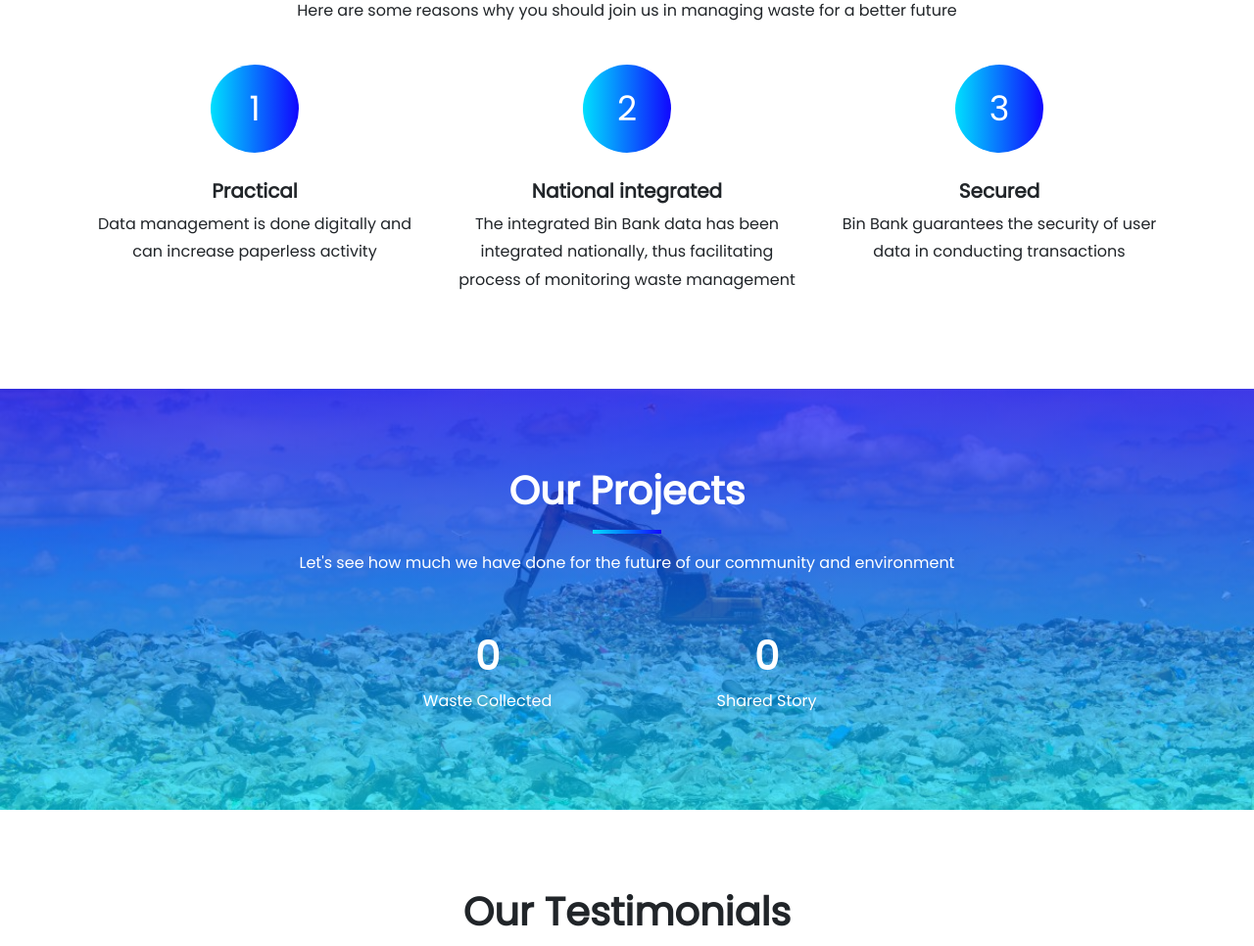
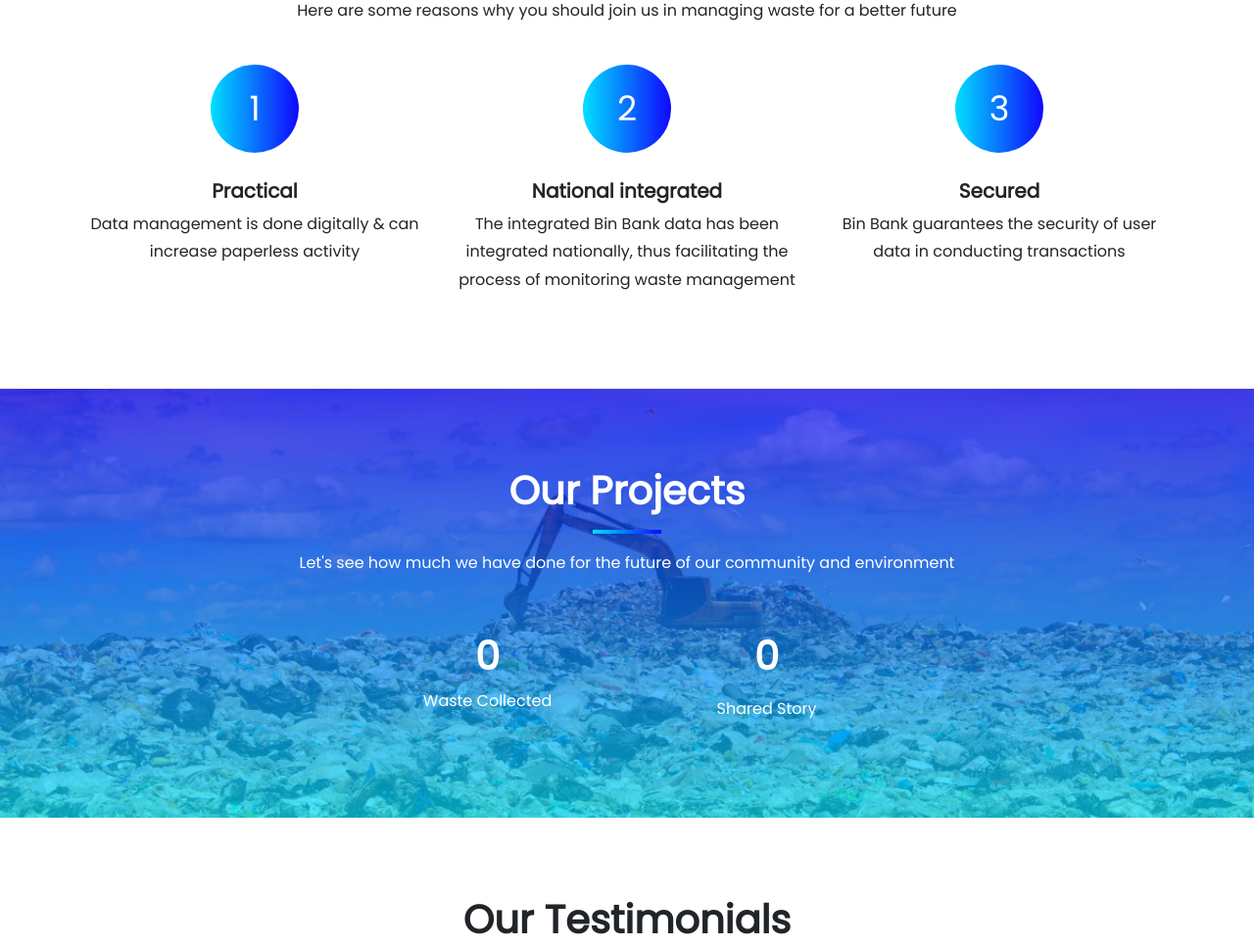
Before and after one commit to syifaafra/bin_bank, a Django app: page / in a window 1280 px wide. Shown: the part 967-1933 px from the top of the page at 98% size. Run offline with Django 4.2, Linux system fonts and the light colour scheme; data that the repository does not hold is empty; some libraries are stand-ins or nearby versions.

Commit message:
revise article

```diff
--- a/bin_bank/templates/homepage.html
+++ b/bin_bank/templates/homepage.html
@@ -5,10 +5,11 @@
 <title>Bin Bank</title>
 <link rel="icon" type="image/x-icon" href="/static/logo.png">
 
+<link rel="stylesheet" href="https://cdnjs.cloudflare.com/ajax/libs/font-awesome/4.7.0/css/font-awesome.css">
+<link rel="stylesheet" href="https://cdnjs.cloudflare.com/ajax/libs/OwlCarousel2/2.2.1/assets/owl.carousel.min.css">
+<link rel="stylesheet" href="https://cdnjs.cloudflare.com/ajax/libs/OwlCarousel2/2.2.1/assets/owl.theme.default.min.css">
 <link href='https://unpkg.com/boxicons@2.0.9/css/boxicons.min.css' rel='stylesheet'>
 <link rel="stylesheet" href="{% static 'bin_bank.css' %}">
- <!-- Bootstrap Font Icon CSS -->
-<link rel="stylesheet" href="https://cdn.jsdelivr.net/npm/bootstrap-icons@1.5.0/font/bootstrap-icons.css">
 
 {% endblock meta %}
 
@@ -22,14 +23,13 @@
             <div class="row">
                 <div class="col-12">
                         <h1 class="display-4">Welcome to Bin Bank</h1>
-                        <p class="my-4 ade-up">Bin Bank is a web-based application that supports the operational activities of all Waste Banks in Indonesia.<br>
+                        <p class="my-4"ade-up">Bin Bank is a web-based application that supports the operational activities of all Waste Banks in Indonesia.<br>
                             Join us to promote and protect our public's health and environment. </p>
                         <a href="#services" class="btn btn-main">Get started</a>
                 </div>
             </div>
         </div>
     </section>
-
     <!-- Why Us Section -->
     <section id="services" class="text-center">
         <div class="container">
@@ -48,7 +48,7 @@
                             <div class="icon"><span style="font-size: 35px">1</span></div>
                         </div>
                         <h5 class="mt-5 pt-4">Practical</h5>
-                        <p>Data management is done digitally and can increase paperless activity</p>
+                        <p>Data management is done digitally & can increase paperless activity</p>
                     </div>
                 </div>
                 <div class="col-md-4">
@@ -58,7 +58,7 @@
                             <div class="icon"><span style="font-size: 35px">2</span></div>
                         </div>
                         <h5 class="mt-5 pt-4">National integrated</h5>
-                        <p>The integrated Bin Bank data has been integrated nationally, thus facilitating process of monitoring waste management</p>
+                        <p>The integrated Bin Bank data has been integrated nationally, thus facilitating the process of monitoring waste management</p>
                     </div>
                 </div>
                 <div class="col-md-4">
@@ -75,7 +75,6 @@
         </div>
     </section>
     <!-- End Why Us Section -->
-
     <!-- Our Project Section -->
     <section class="bg-cover" style="background-image: url(static/hero-carousel/hero-carousel-2.jpg);">
         <div class="overlay"></div>
@@ -94,6 +93,7 @@
                 <div class="col-md-3">
                     <i class="icon-happy h1"></i>
                     <h1 class="mt-3 mb-2">{{shared_story}}</h1>
+                    <h1 class="mt-3 mb-2"><span id="shared-story"></span></h1>
                     <p>Shared Story</p>
                 </div>
                 <div class="col-md-3"></div>
@@ -181,6 +181,7 @@
                     <div>
                         <a href="#"><i class='bx bxl-facebook-circle'></i></a>
                         <a href="#"><i class='bx bxl-twitter'></i></a>
+                        <a href="#"><i class='bx bxl-dribbble'></i></a>
                         <a href="#"><i class='bx bxl-instagram'></i></a>
                         <a href="#"><i class='bx bxl-github'></i></a>
                     </div>
--- a/bin_bank/templates/navbar.html
+++ b/bin_bank/templates/navbar.html
@@ -5,6 +5,8 @@
 <script src="https://code.jquery.com/jquery-3.2.1.slim.min.js" integrity="sha384-KJ3o2DKtIkvYIK3UENzmM7KCkRr/rE9/Qpg6aAZGJwFDMVNA/GpGFF93hXpG5KkN" crossorigin="anonymous"></script>
 <script src="https://cdn.jsdelivr.net/npm/popper.js@1.12.9/dist/umd/popper.min.js" integrity="sha384-ApNbgh9B+Y1QKtv3Rn7W3mgPxhU9K/ScQsAP7hUibX39j7fakFPskvXusvfa0b4Q" crossorigin="anonymous"></script>
 <script src="https://cdn.jsdelivr.net/npm/bootstrap@4.0.0/dist/js/bootstrap.min.js" integrity="sha384-JZR6Spejh4U02d8jOt6vLEHfe/JQGiRRSQQxSfFWpi1MquVdAyjUar5+76PVCmYl" crossorigin="anonymous"></script>
+<!-- Bootstrap Font Icon CSS -->
+<link rel="stylesheet" href="https://cdn.jsdelivr.net/npm/bootstrap-icons@1.5.0/font/bootstrap-icons.css">
 
 <!-- Navbar section -->
 <body data-bs-spy="scroll" data-bs-target=".navbar">
```
Also changed, not shown: 2 other files.
